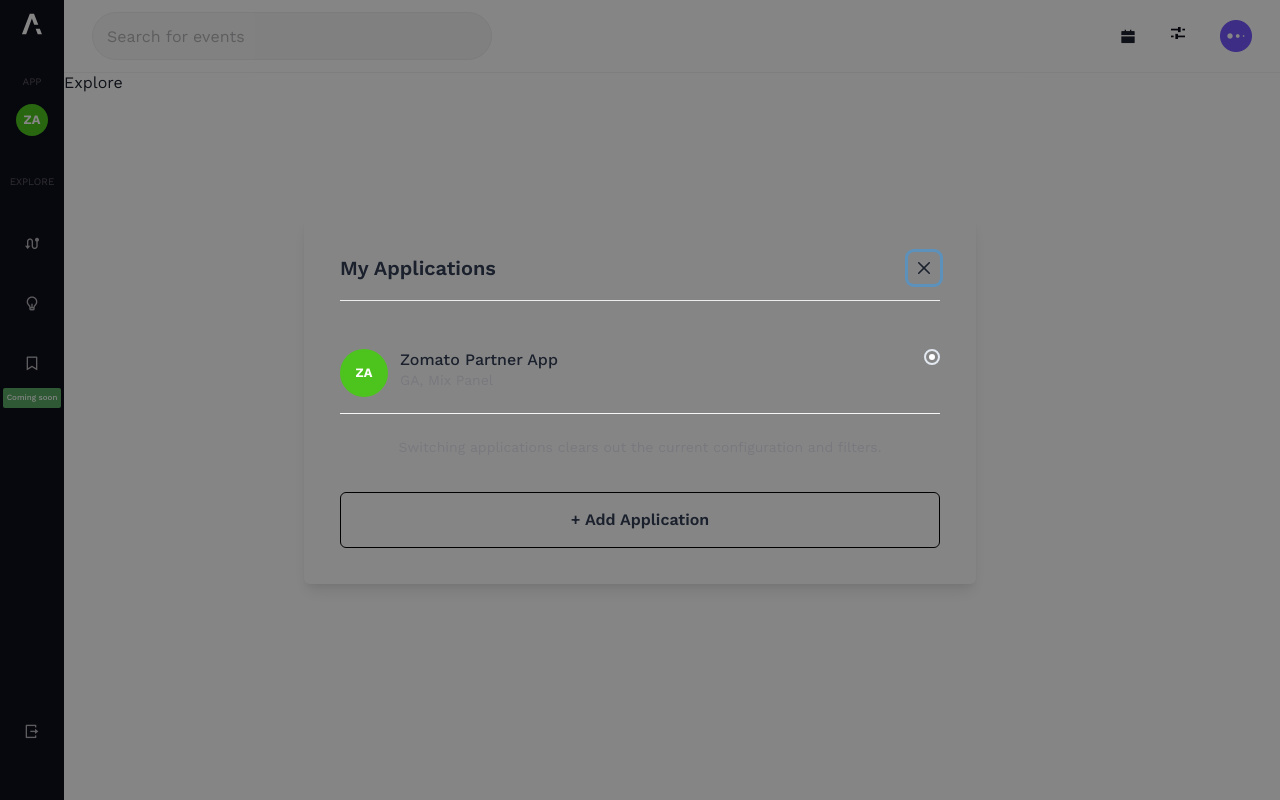
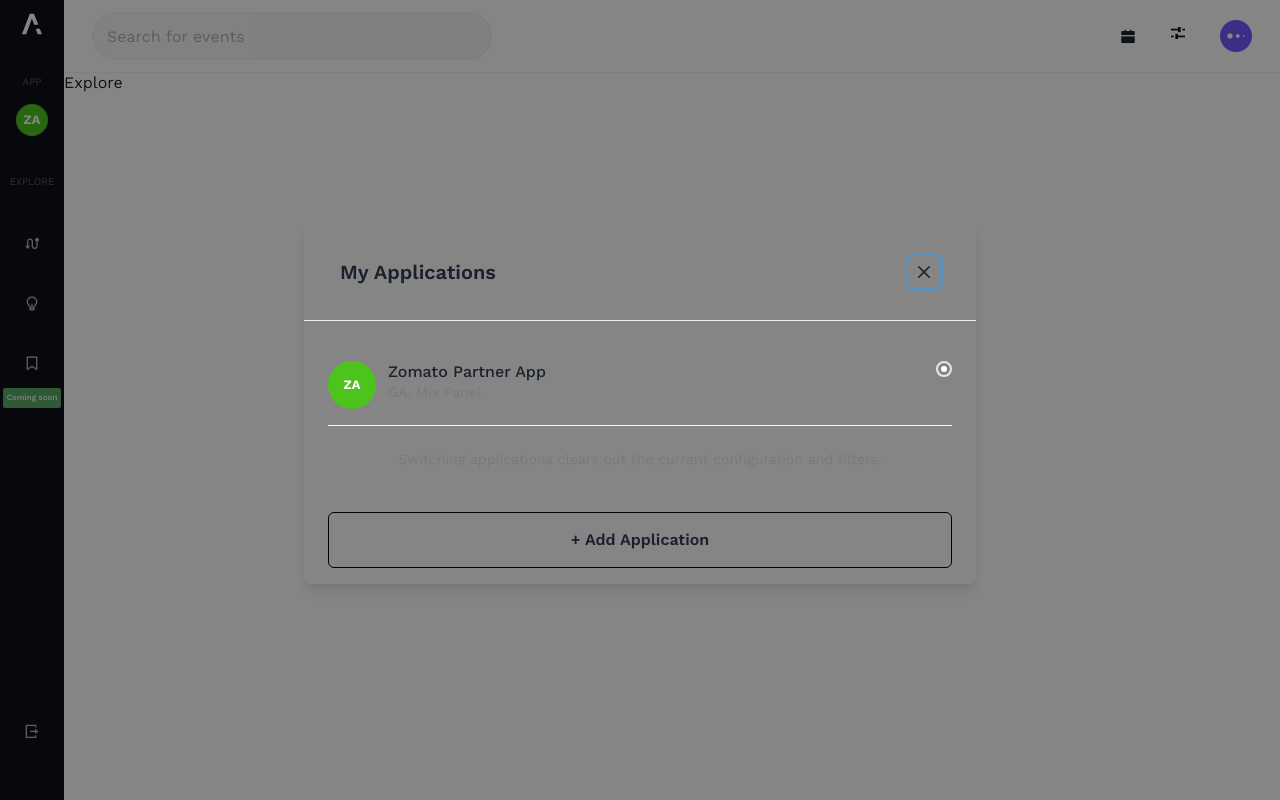
Before and after one commit to smpladmin/apperture, a Next.js app in the folder frontend/: page /analytics/explore in a window 1280 px wide. Both pictures are taken after a click on the element "ZA". Built offline with nearby package versions, Linux system fonts and the light colour scheme; no server answers.

Commit message:
modal size spacings

```diff
--- a/frontend/components/Sidebar/AppsModal.tsx
+++ b/frontend/components/Sidebar/AppsModal.tsx
@@ -14,7 +14,7 @@ import {
   RadioGroup,
   Stack,
   Text,
-  Divider
+  Divider,
 } from '@chakra-ui/react';
 import React from 'react';
 
@@ -37,12 +37,13 @@ const AppsModal = ({
       size={'2xl'}
     >
       <ModalOverlay />
-      <ModalContent padding={{ base: '4', md: '9' }} margin={'1rem'}>
+      <ModalContent margin={'1rem'}>
         <ModalHeader
           display={'flex'}
           justifyContent={'space-between'}
           alignItems={'center'}
-          p={0}
+          pt={10}
+          px={9}
         >
           My Applications
           <ModalCloseButton position={'relative'} top={'0'} right={'0'} />
@@ -54,8 +55,8 @@ const AppsModal = ({
           opacity={1}
         />
 
-        <ModalBody p={0}>
-          <Box pt={4}>
+        <ModalBody px={6}>
+          <Box>
             <RadioGroup onChange={setValue} value={value}>
               <Stack direction="column">
                 <Flex
@@ -112,8 +113,7 @@ const AppsModal = ({
             filters.
           </Text>
         </ModalBody>
-
-        <ModalFooter p={0}>
+        <ModalFooter pt={0} px={6}>
           <Button
             width={'full'}
             padding={'4'}
```
